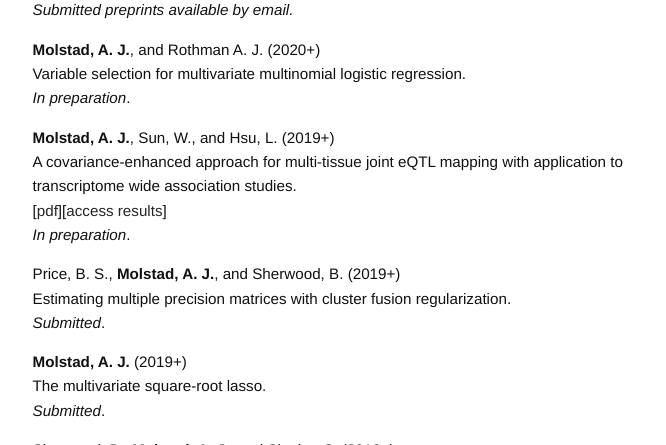
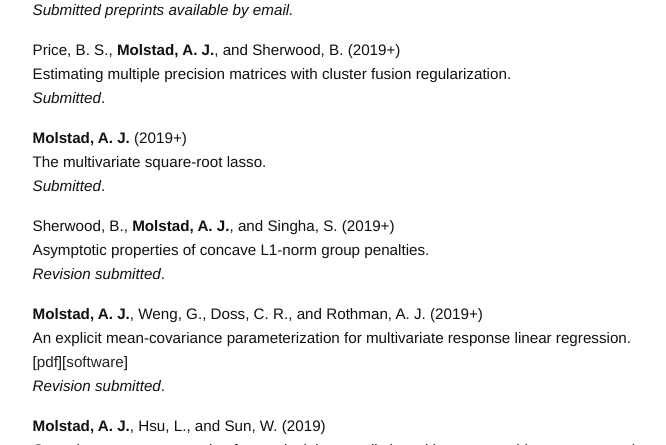
Before and after one commit to ajmolstad/ajmolstad.github.io, a Jekyll site: the page built from research.md, in a window 1280 px wide and 900 px high, cut to the strip 455-900 px from the top of the window. Shown: the whole strip, without its empty margins (275-941 px from the left). Built offline with Jekyll 4.4.1, drawn with Linux system fonts in a browser that asks for light colours.

Commit message:
add this

```diff
--- a/research.md
+++ b/research.md
@@ -13,14 +13,14 @@ permalink: /research/
 A latent variable model for mixed-type multivariate response regression. <br>
 *Submitted*.  <br> -->
 
-**Molstad, A. J.**, and Rothman A. J. (2020+)<br>
+<!-- **Molstad, A. J.**, and Rothman A. J. (2020+)<br>
 Variable selection for multivariate multinomial logistic regression. <br>
-*In preparation*.  <br>
+*In preparation*.  <br> -->
 
-**Molstad, A. J.**, Sun, W., and Hsu, L. (2019+)<br>
+<!-- **Molstad, A. J.**, Sun, W., and Hsu, L. (2019+)<br>
 A covariance-enhanced approach for multi-tissue joint eQTL mapping with application to transcriptome wide association studies. <br>
 [[pdf](https://arxiv.org/pdf/1808.10558.pdf)][[access results](https://github.com/ajmolstad/MCMVR)]<br>
-*In preparation*.  <br>
+*In preparation*.  <br> -->
 
 Price, B. S., **Molstad, A. J.**, and Sherwood, B. (2019+)<br>
 Estimating multiple precision matrices with cluster fusion regularization. <br>
```
